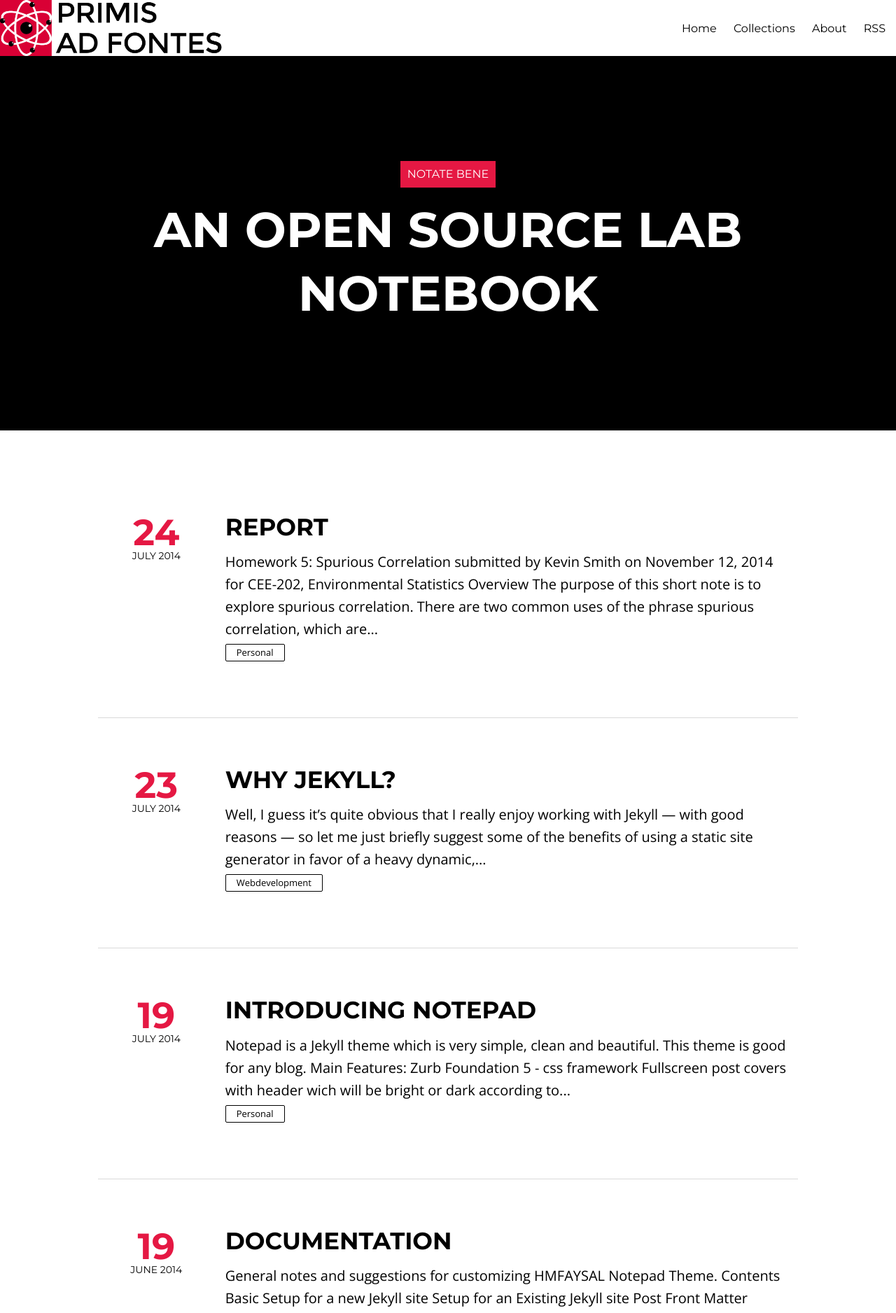
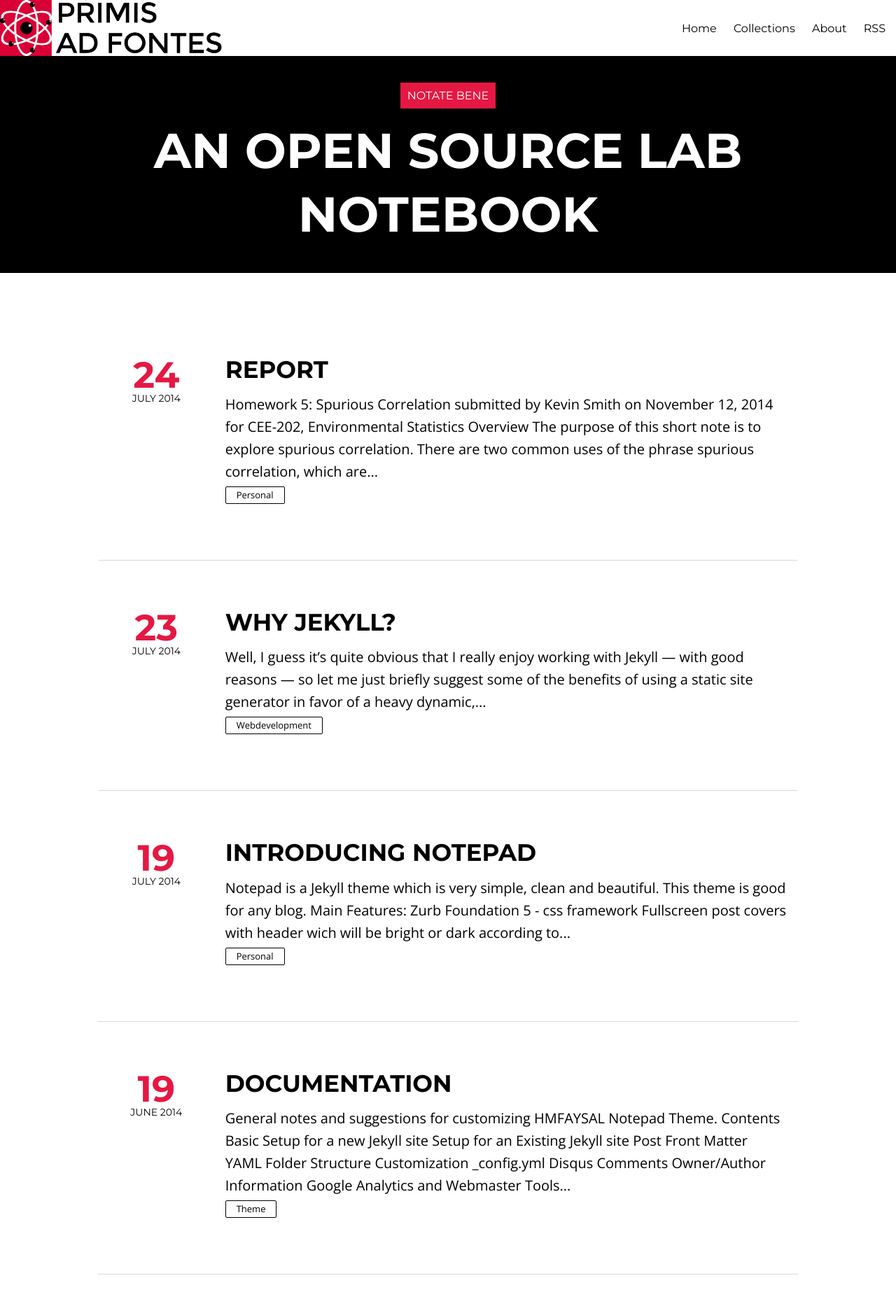
Before and after one commit to Kevin-M-Smith-Retired/primisadfontes-dev, a Jekyll site: the page built from index.html, in a window 1280 px wide. Shown: the top 1876 px of the page at 70% size. Built offline with Jekyll 4.4.1, drawn with Linux system fonts in a browser that asks for light colours; nearby versions of some CDN libraries; the list of posts is cut into pages by our own code.

Commit message:
padding fix

```diff
--- a/assets/css/style.css
+++ b/assets/css/style.css
@@ -193,24 +193,24 @@ main, .notepad-share-icons, .notepad-disqus {
       font-weight: 700; } }
   @media only screen and (min-width: 70em) {
     .notepad-site-head .notepad-site-head-content h1 {
-      padding-top: 9.375rem;
+      padding-top: 2.34375rem;
       font-size: 1rem; }
     .notepad-site-head .notepad-site-head-content h2 {
       font-size: 4.375rem;
-      padding-bottom: 9.375rem;
+      padding-bottom: 2.34375rem;
       font-weight: 700; } }
   @media only screen and (min-width: 90em) {
     .notepad-site-head .notepad-site-head-content h1 {
-      padding-top: 5.15625rem; }
+      padding-top: 2.578125rem; }
     .notepad-site-head .notepad-site-head-content h2 {
       font-size: 5rem;
-      padding-bottom: 5.15625rem; } }
+      padding-bottom: 2.578125rem; } }
   @media only screen and (min-width: 100em) {
     .notepad-site-head .notepad-site-head-content h1 {
-      padding-top: 6.25rem; }
+      padding-top: 3.125rem; }
     .notepad-site-head .notepad-site-head-content h2 {
       font-size: 6.25rem;
-      padding-bottom: 6.25rem; } }
+      padding-bottom: 3.125rem; } }
 
 .notepad-content .notepad-index-post {
   visibility: hidden;
```
